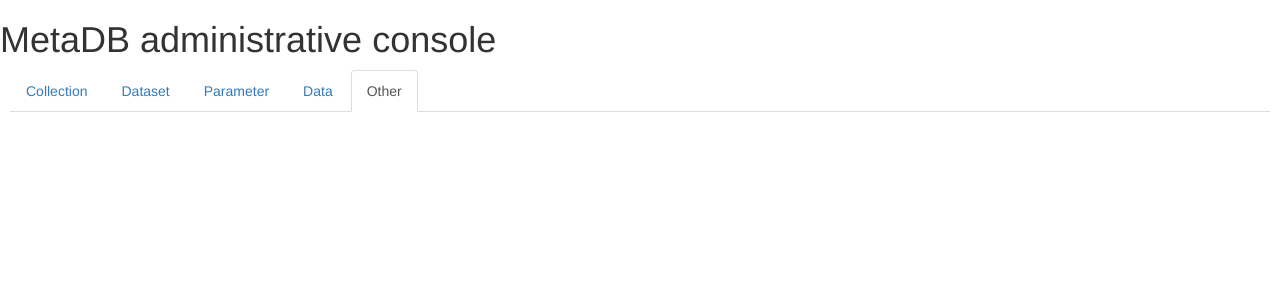
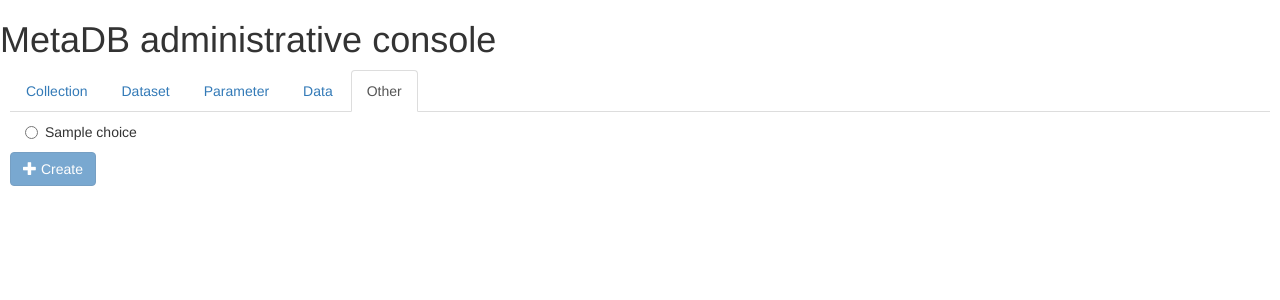
Before and after one commit to garrichello/geocore, a Django app: template src/metadb/templates/metadb/main_view.html in a window 1280 px wide, after a click on "Other". Shown: the top 300 px of the page. Run offline with Django 3.2, Linux system fonts and the light colour scheme; the template is opened without the code that fills it: most values are stand-ins (such as "Sample title", 1, 10 or a date in 2020); parts of the project's set-up code (start-up, migrations or seed data) failed here and were passed over; some libraries are stand-ins or nearby versions.

Commit message:
Add Others table and buttons

```diff
--- a/src/metadb/templates/metadb/main_view.html
+++ b/src/metadb/templates/metadb/main_view.html
@@ -40,6 +40,7 @@
         </ul>
         <div class="tab-content">
             <div class="tab-pane active" id="tab-collection"
+                api-data-url="{% url 'metadb:collections_api' %}"
                 update-data-url="{% url 'metadb:collection_update' 99999 %}"
                 delete-data-url="{% url 'metadb:collection_delete' 99999 %}">
                 <button type="button"
@@ -60,6 +61,7 @@
                 </table>
             </div>
             <div class="tab-pane" id="tab-dataset"
+                api-data-url="{% url 'metadb:datasets_api' %}"
                 update-data-url="{% url 'metadb:dataset_update' 99999 %}"
                 delete-data-url="{% url 'metadb:dataset_delete' 99999 %}">
                 <button type="button"
@@ -80,6 +82,7 @@
                 </table>
             </div>
             <div class="tab-pane" id="tab-specpar"
+                api-data-url="{% url 'metadb:specpars_api' %}"
                 update-data-url="{% url 'metadb:specpar_update' 99999 %}"
                 delete-data-url="{% url 'metadb:specpar_delete' 99999 %}">
                 <button type="button"
@@ -100,6 +103,7 @@
                 </table>
             </div>
             <div class="tab-pane" id="tab-data"
+                api-data-url="{% url 'metadb:data_api' %}"
                 update-data-url="{% url 'metadb:data_update' 99999 %}"
                 delete-data-url="{% url 'metadb:data_delete' 99999 %}">
                 <button type="button"
@@ -120,6 +124,30 @@
                 </table>
             </div>
             <div class="tab-pane" id="tab-other">
+                <div class="container-fluid">
+                <div class="radio">
+                    {% for choice in choices %}
+                    {% if forloop.counter0|divisibleby:4 %}<div class="row">{% endif %}
+                    <div class="col-md-3">
+                    <label>
+                        <input type="radio" name="data-choice" class="js-data-choice"
+                        api-data-url={% url choice.api_url %}
+                        update-data-url={% url choice.update_url 99999%}
+                        delete-data-url={% url choice.delete_url 99999%}
+                        ></input>
+                        {{ choice.title }}
+                    </label>
+                    </div>
+                    {% if forloop.counter|divisibleby:4 %}</div>{% endif %}
+                    {% endfor %}
+                    {% if not choices|length|divisibleby:4 %}</div>{% endif %}
+                </div>
+                </div>
+                <button type="button"
+                        class="btn btn-primary js-create" disabled>
+                    <span class="glyphicon glyphicon-plus"></span> {% trans "Create" %}
+                </button>
+                <table id="other" class="table table-hover table-bordered" width="100%"></table>
             </div>
         </div>
     </div>
```
Lines whose indentation alone changed are shown as unchanged.
